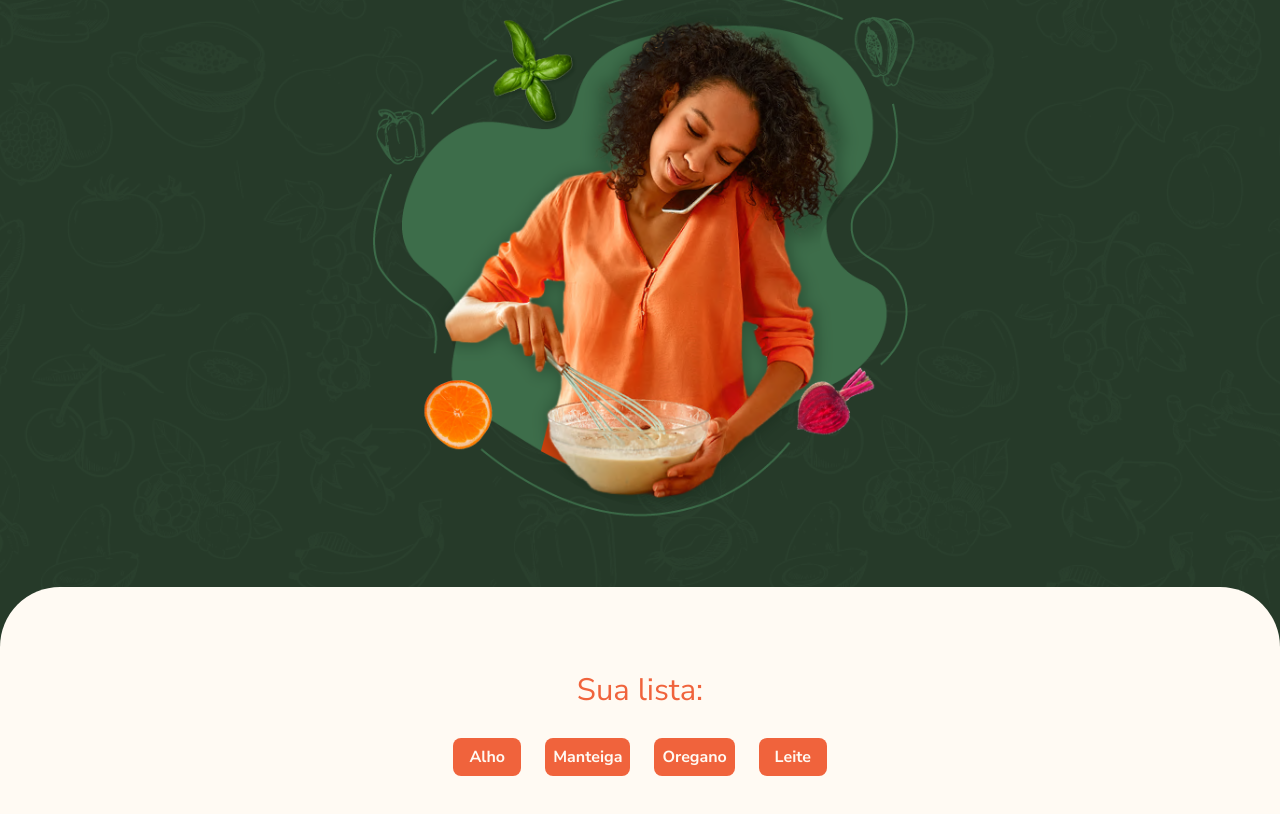
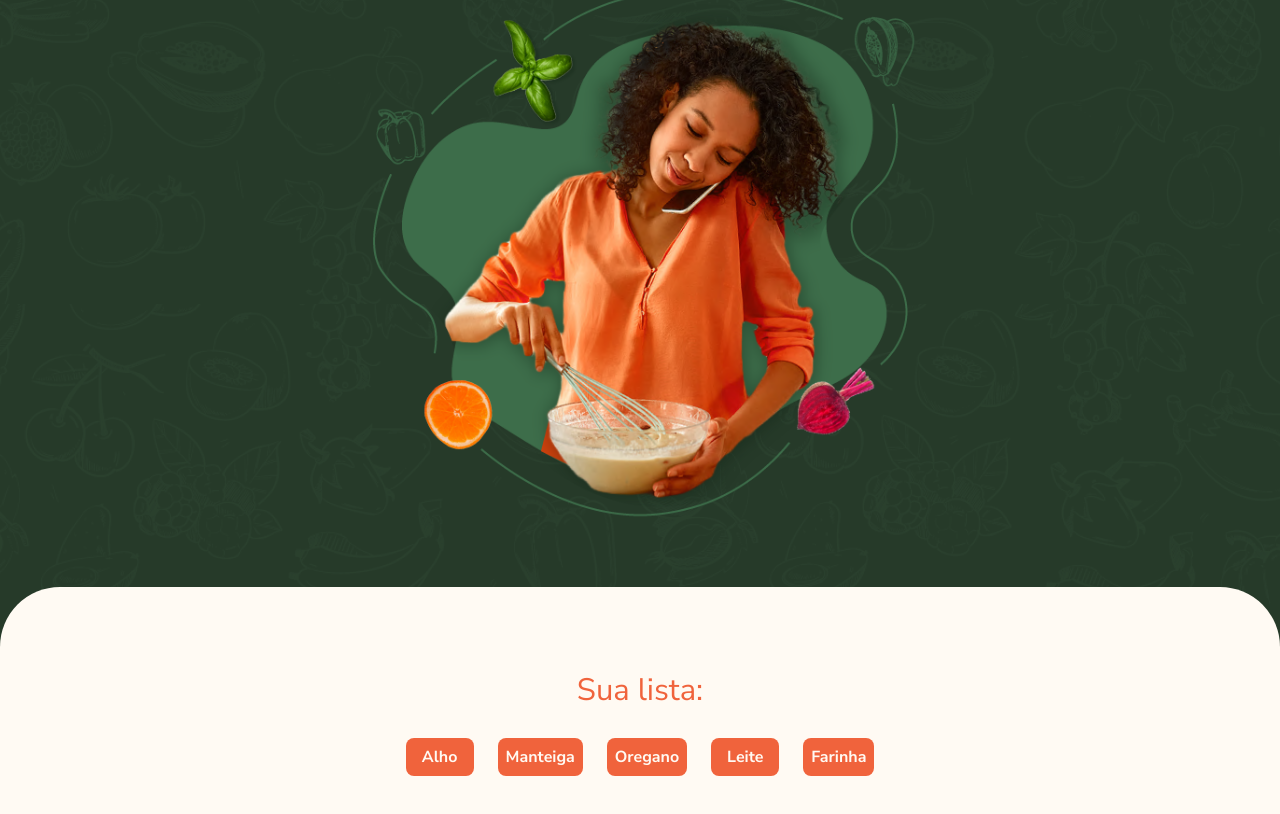
Before and after one commit to pedrocavt/vue-alura, a Vue app in the folder vue-3/cookin-up/: page / in a window 1280 px wide. Shown: the part 444-1258 px from the top of the page. Built offline with nearby package versions, Linux system fonts and the light colour scheme.

Commit message:
v-if e v-else

```diff
--- a/vue-3/cookin-up/src/components/ConteudoPrincipal.vue
+++ b/vue-3/cookin-up/src/components/ConteudoPrincipal.vue
@@ -2,7 +2,7 @@
 export default {
     data() {
         return {
-            ingredientes: ['Alho','Manteiga', 'Oregano', 'Leite']
+            ingredientes: ['Alho','Manteiga', 'Oregano', 'Leite', 'Farinha']
         }
     }
 }
@@ -14,11 +14,16 @@ export default {
             <span class="subtitulo-lg sua-lista-texto">
                 Sua lista:
             </span>
-            <ul class="ingredientes-sua-lista">
-                <li v-for="ingrediente in ingredientes" class="ingrediente">
+            <ul v-if="ingredientes.length" class="ingredientes-sua-lista">
+                <li v-for="ingrediente in ingredientes" :key="ingrediente" class="ingrediente">
                     {{ingrediente}}
                 </li>
             </ul>
+
+            <p v-else class="paragrafo lista-vazia">
+                <img src="../assets/images/icones/lista-vazia.svg" alt="">
+                Sua lista está vazia, selecione ingredientes para iniciar
+            </p>
         </section>
     </main>
 </template>
```
